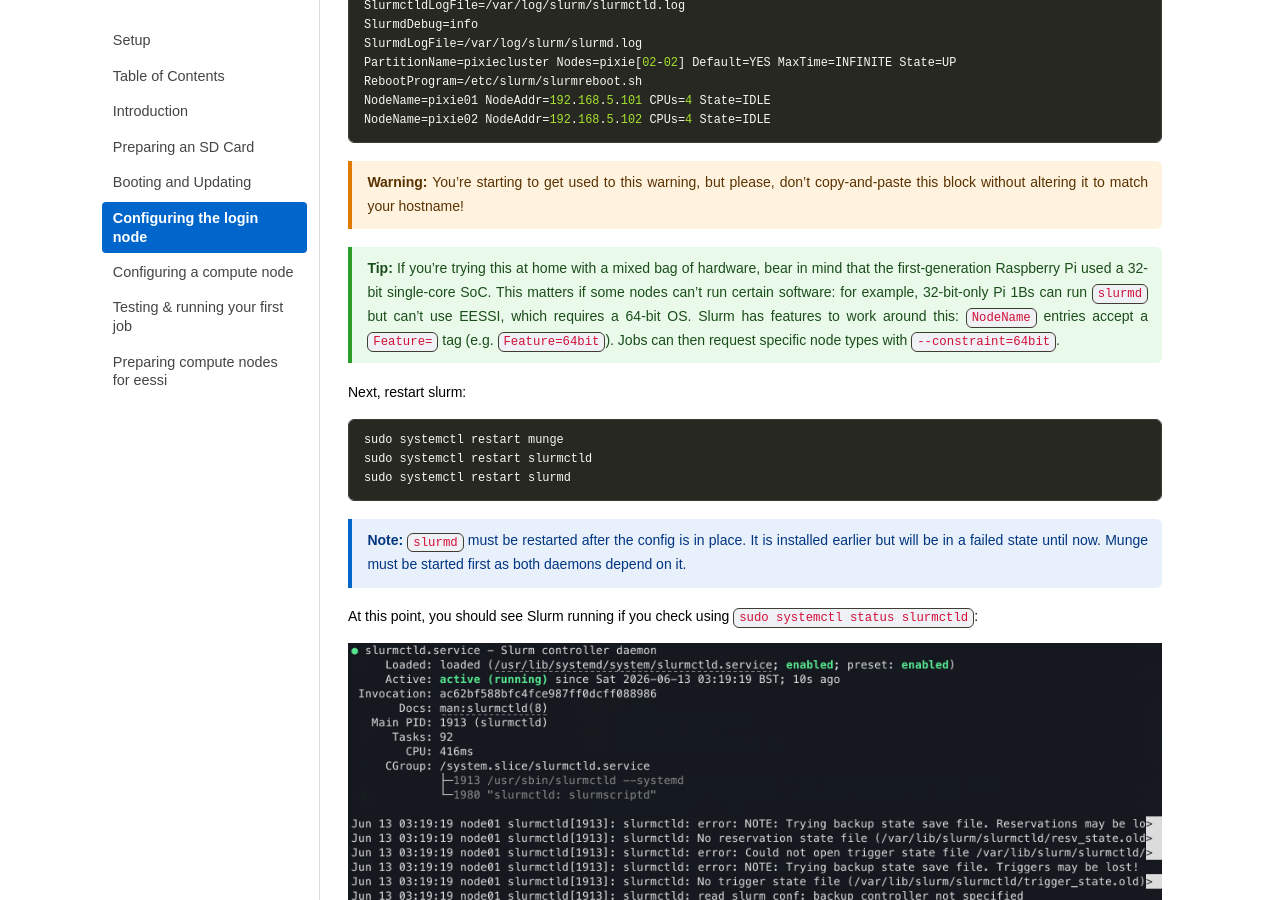
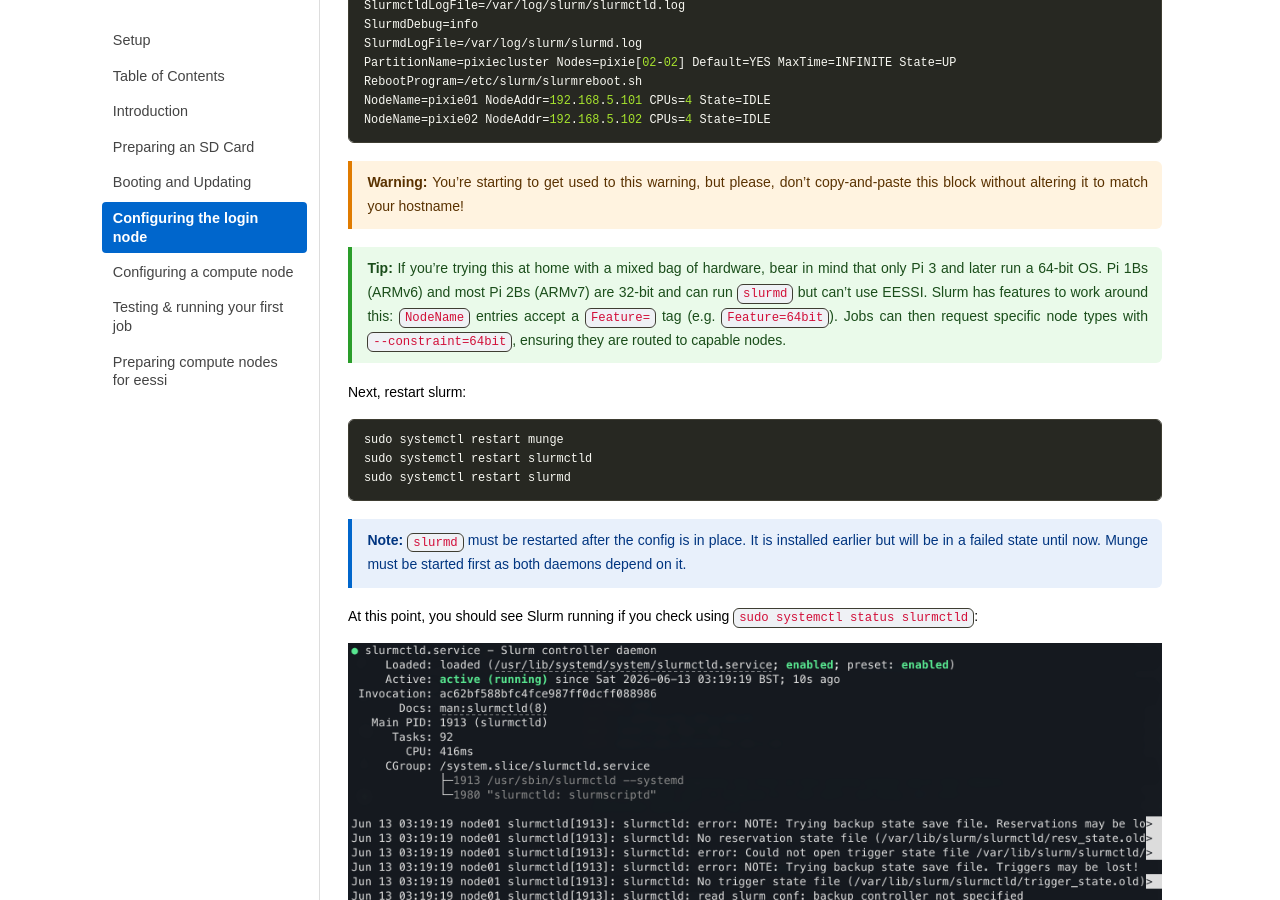
Before and after one commit to carpentriesoffline/Building_a_miniHPC_for_Training, a Jekyll site: the page built from 04-configurationLogin.md, in a window 1280 px wide and 900 px high, scrolled down 7666 px. Built offline with Jekyll 4.4.1, drawn with Linux system fonts in a browser that asks for light colours.

Commit message:
Rewrite architecture tip box

```diff
--- a/04-configurationLogin.md
+++ b/04-configurationLogin.md
@@ -396,12 +396,11 @@ NodeName=pixie02 NodeAddr=192.168.5.102 CPUs=4 State=IDLE
 > don't copy-and-paste this block without altering it to match your hostname!
 
 > **Tip:** If you're trying this at home with a mixed bag of hardware, bear in
-> mind that the first-generation Raspberry Pi used a 32-bit single-core SoC.
-> This matters if some nodes can't run certain software: for example,
-> 32-bit-only Pi 1Bs can run `slurmd` but can't use EESSI, which requires a
-> 64-bit OS. Slurm has features to work around this: `NodeName` entries accept
-> a `Feature=` tag (e.g.  `Feature=64bit`). Jobs can then request specific node
-> types with `--constraint=64bit`.
+> mind that only Pi 3 and later run a 64-bit OS. Pi 1Bs (ARMv6) and most Pi
+> 2Bs (ARMv7) are 32-bit and can run `slurmd` but can't use EESSI. Slurm has
+> features to work around this: `NodeName` entries accept a `Feature=` tag
+> (e.g. `Feature=64bit`). Jobs can then request specific node types with
+> `--constraint=64bit`, ensuring they are routed to capable nodes.
 
 Next, restart slurm:
 
```
